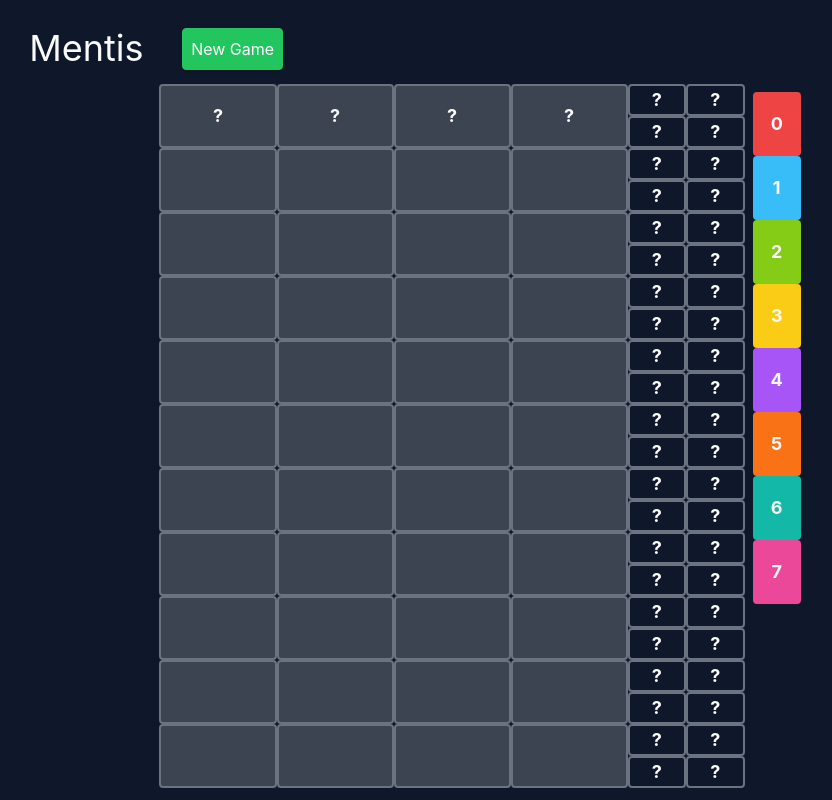
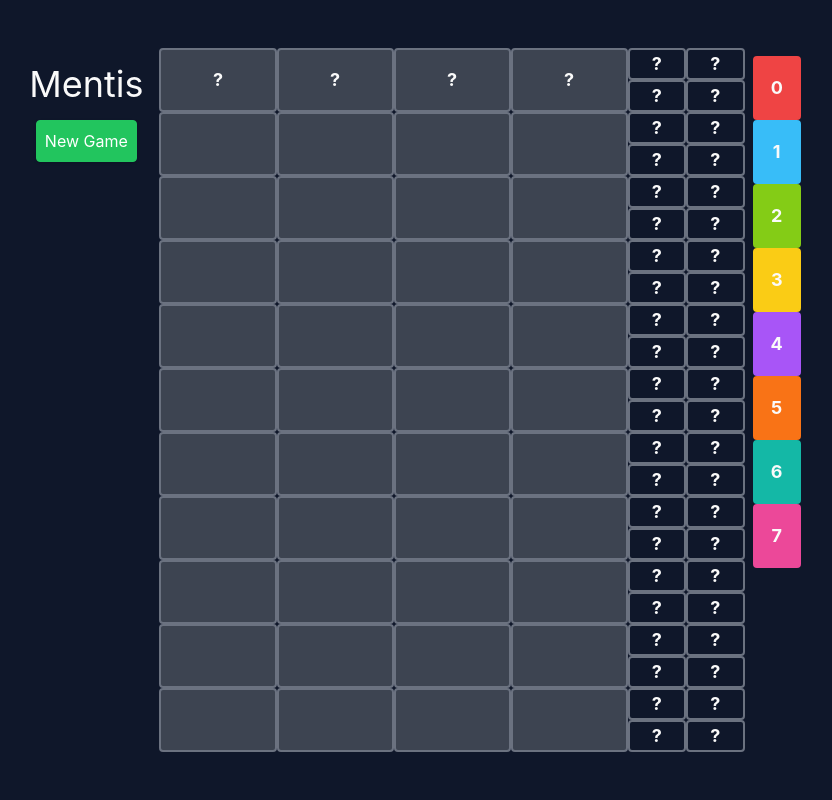
Before and after one commit to EetuPe/mentis, a React (Vite) app: page / in a window 1280 px wide. Shown: the whole page, without its empty margins (225-1057 px from the left). Built offline with nearby package versions, Linux system fonts and the light colour scheme.

Commit message:
Remove input field, add header

```diff
--- a/src/App.tsx
+++ b/src/App.tsx
@@ -41,16 +41,8 @@ export default function App() {
   return (
     <body className="min-h-screen flex items-center justify-center">
       <div className="grid grid-cols-5">
-        <h1 className="text-4xl text-center text-neutral-50 p-2 m-2">Mentis</h1>
-
-        <div>
-          {/* <input
-            type="text"
-            className="w-full rounded p-2 border-2 border-gray-500"
-            value={finalGuess}
-            onChange={onChange}
-            disabled={isGameOver}
-          /> */}
+        <header className="p-2 m-2">
+          <h1 className="text-4xl text-center text-neutral-50">Mentis</h1>
           <button
             className="block border rounded border-green-500 bg-green-500 p-2 mt-4 mx-auto shadow text-white"
             onClick={() => {
@@ -60,7 +52,7 @@ export default function App() {
           >
             New Game
           </button>
-        </div>
+        </header>
         <div className="grid col-start-2 col-span-4">
           <WordRow letters={shownAnswer} colors="" guessStates={[]} />
           {rows.reverse().map((word, index) => (
```
